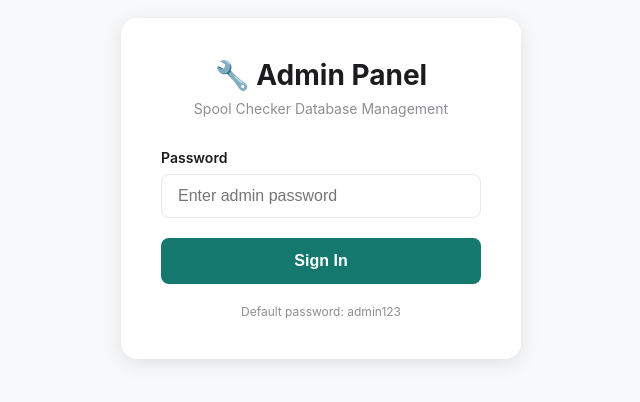
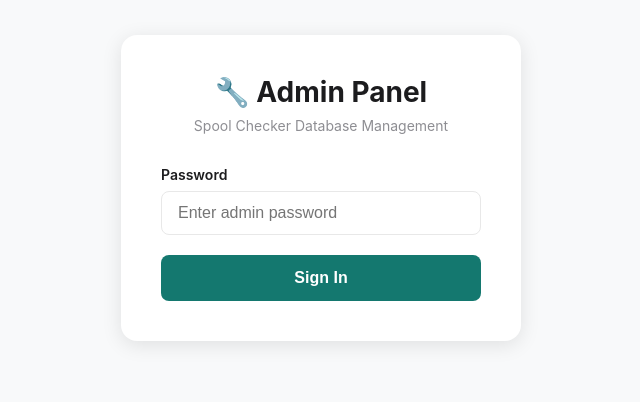
Before and after one commit to dlau034/spool-checker, a plain HTML site: page admin.html in a window 1280 px wide. Shown: the part 212-614 px from the top of the page, without its empty margins (319-959 px from the left). Drawn offline with nearby package versions, Linux system fonts and the light colour scheme.

Commit message:
removed password text

```diff
--- a/admin.html
+++ b/admin.html
@@ -444,9 +444,6 @@
         </div>
         <button class="btn btn-primary" id="loginBtn">Sign In</button>
 
-        <p style="margin-top: 20px; font-size: 12px; color: #8E8E93; text-align: center;">
-            Default password: admin123
-        </p>
     </div>
 </div>
 
```
Also changed, not shown: .claude/settings.local.json (added).
